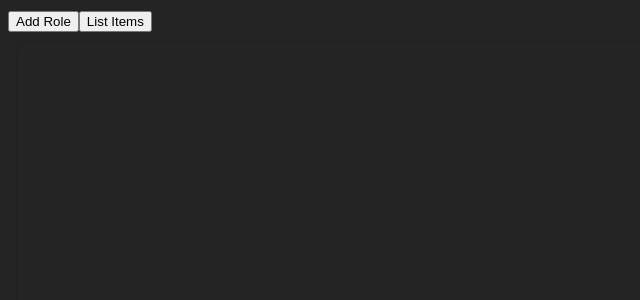
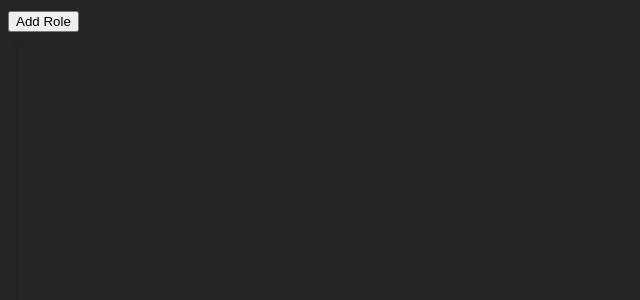
Before and after one commit to ajay2605/role-based-todo-react-js, a React (Vite) app: page / in a window 1280 px wide. Shown: the top 300 px of the page, without its empty margins (0-640 px from the left). Built offline with nearby package versions, Linux system fonts and the light colour scheme.

Commit message:
Todos will add the beginning, Add todo button is back

```diff
--- a/src/App.jsx
+++ b/src/App.jsx
@@ -28,15 +28,15 @@ function App() {
     }
   };
 
-  const handleListAllItems = () => {
+  // const handleListAllItems = () => {
 
-  }
+  // }
 
   return (
     <>
       <div className="header-container">
         <button type="button" className="add-role-component" onClick={handleAddRoleClick}>Add Role</button>
-        <button className="list-all-items" onClick={handleListAllItems}>List Items</button>
+        {/* <button className="list-all-items" onClick={handleListAllItems}>List Items</button> */}
       </div>
       <Todo roles={roles} />
     </>
--- a/src/assets/components/Todo.jsx
+++ b/src/assets/components/Todo.jsx
@@ -27,7 +27,7 @@ const Todo = ({ roles }) => {
         completed: false,
         roleId: roleId // Store the roleId associated with the todo
       };
-      setTodos([...todos, newTodo]);
+      setTodos([newTodo, ...todos]);
       setInputTexts({...inputTexts, [roleId]: ''}); // Clear the input text after adding todo
     }
   };
@@ -65,7 +65,7 @@ const Todo = ({ roles }) => {
               onChange={(e) => setInputTexts({...inputTexts, [role.id]: e.target.value})}
               onKeyPress={(e) => handleKeyPress(e, role.id)}
             />
-            {/* <button className="todo-button" onClick={() => handleAddTodo(role.id)}>Add Todo</button> */}
+            <button className="todo-button" onClick={() => handleAddTodo(role.id)}>Add Todo</button>
           </div>
           <ul className="todo-list">
             {todos.filter(todo => todo.roleId === role.id).map(todo => (
```
